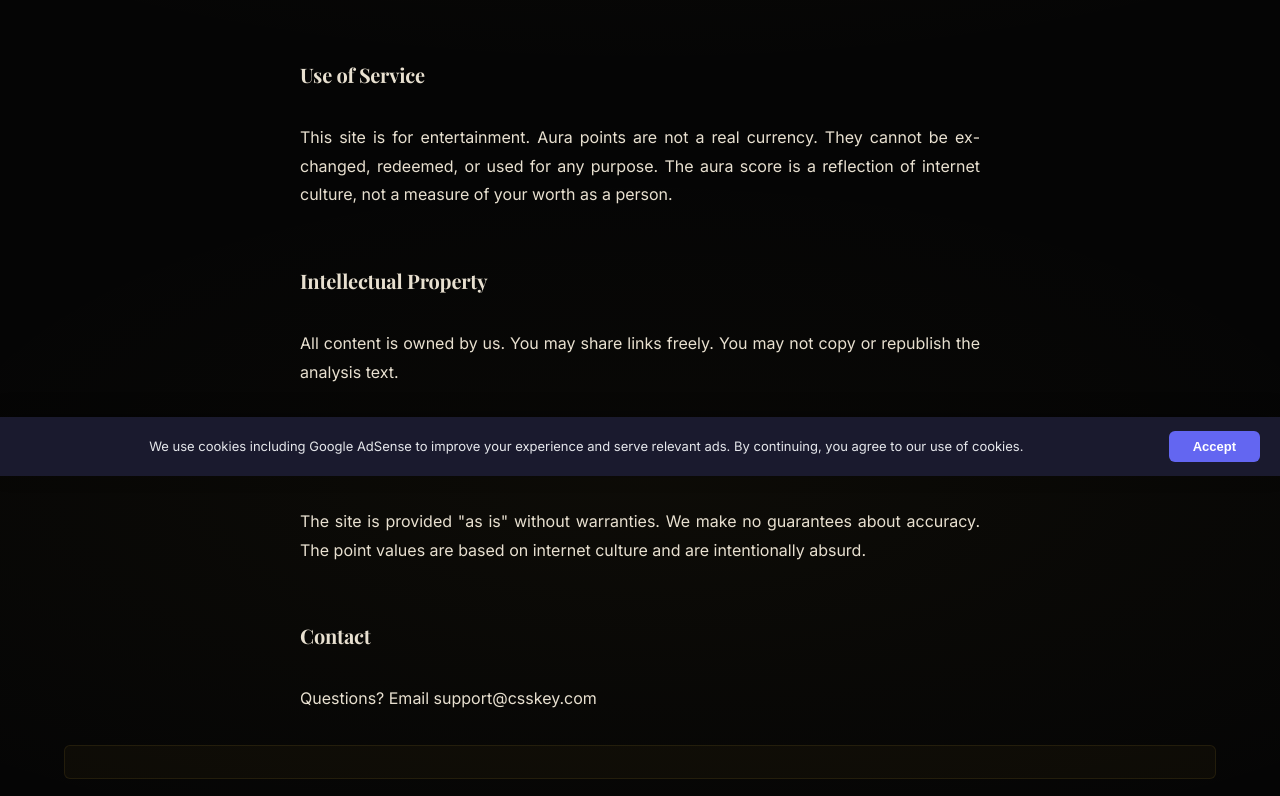
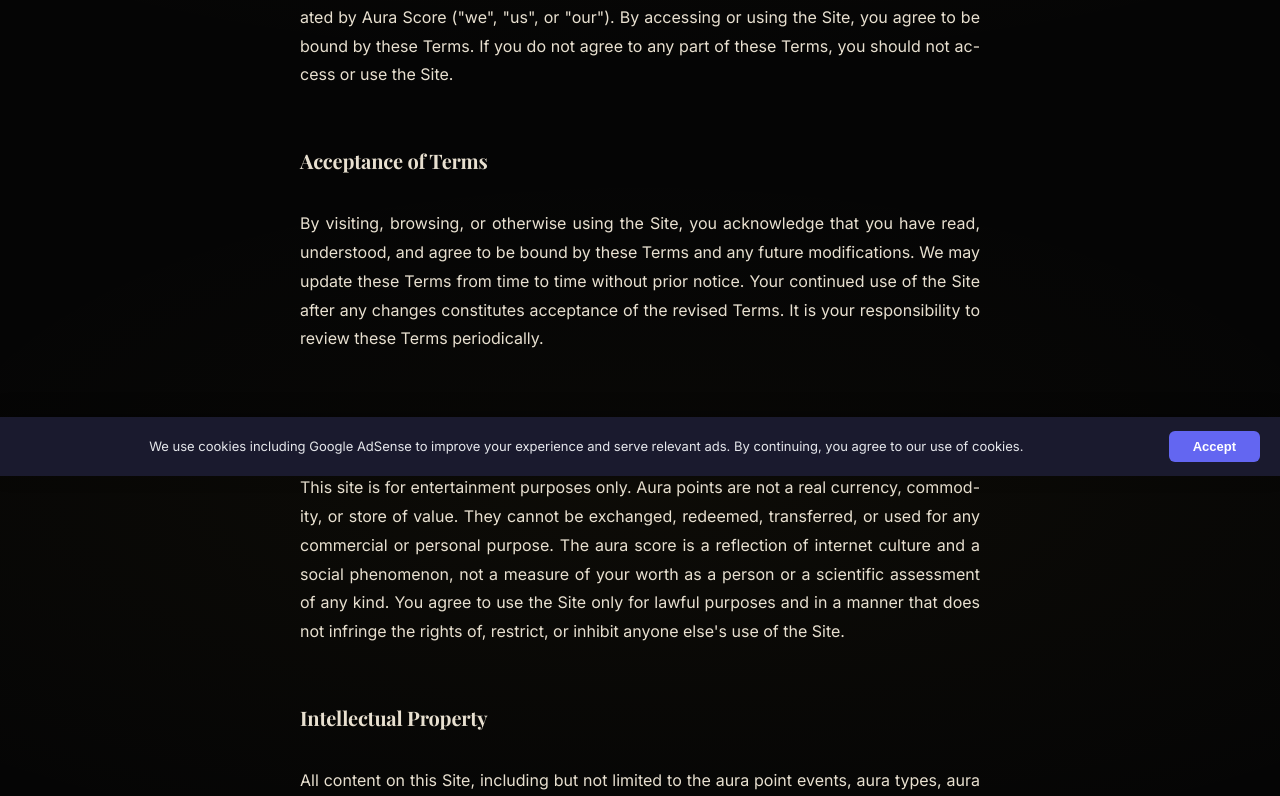
Before and after one commit to pengcc001-netizen/aura-score, a React (Vite) app: page /terms in a window 1280 px wide. Shown: the part 324-1120 px from the top of the page. Built offline with nearby package versions, Linux system fonts and the light colour scheme.

Commit message:
content: expand thin StaticPage pages (privacy/terms/contact)

```diff
--- a/src/pages/StaticPage.tsx
+++ b/src/pages/StaticPage.tsx
@@ -34,29 +34,35 @@
 
 **Last updated: July 2026**
 
+This privacy policy explains how Aura Score ("we", "us", or "our") handles information when you visit aura.csskey.com (the "Site"). We are committed to being transparent about what we collect, how we use it, and the choices you have.
+
 ### Information We Collect
 
-Aura Score does not collect personal information. Your quiz answers are encoded in your browser and never sent to a server. We do not use accounts, logins, or tracking cookies.
+Aura Score does not collect personal information. We do not require accounts, logins, email addresses, or any form of registration. When you take the aura quiz, your answers are converted into an encoded string that is stored entirely in the URL of your browser. This encoded string is never transmitted to our server, never written to a database, and never associated with your identity or device. We do not collect your IP address for tracking purposes, and we do not build user profiles.
 
 ### How the Quiz Works
 
-When you take the aura quiz, your answers are converted to an encoded string that is stored in the URL. This allows you to share your result without us storing any data. The encoded string is processed entirely in your browser.
+When you take the aura quiz, your answers are converted to an encoded string that is stored in the URL. This allows you to share your result by copying and pasting the link, without us storing any data on a server. The encoded string is processed entirely in your browser, meaning your answers remain on your device. If you close the page without sharing the link, your quiz results are gone.
 
 ### Cookies
 
-We do not set cookies directly. Google AdSense may set cookies as part of their ad-serving process. You can opt out at https://www.google.com/settings/ads.
+We do not set cookies directly. The only cookies that may be set on your browser come from third-party advertising partners, specifically Google AdSense, as part of their ad-serving process. These cookies allow Google to display relevant ads and measure ad performance. You can review and opt out of personalized advertising at https://www.google.com/settings/ads. You can also clear cookies in your browser settings at any time.
 
 ### Google AdSense
 
-We use Google AdSense to display ads. Google uses cookies to serve ads based on your visit. Learn more: https://policies.google.com/privacy
+We use Google AdSense to display ads on the Site. Google, as a third-party vendor, uses cookies to serve ads based on your prior visits to this and other websites. Google's use of advertising cookies enables it and its partners to serve ads to our users based on their visit to our site and/or other sites on the Internet. You may learn more about how Google handles data and your privacy options by reviewing Google's Privacy Policy at https://policies.google.com/privacy. You may also opt out of personalized advertising by visiting Google Ads Settings.
 
 ### Data Security
 
-All quiz data stays in your browser. Nothing is sent to a server.
+All quiz data stays in your browser. Nothing is sent to a server, which means there is no central database that could be breached or leaked. The only data that leaves your device is what you voluntarily choose to share by copying a result URL. We cannot recover lost result links because we never store them.
+
+### Children's Privacy
+
+The Site is not directed at children under the age of 13, and we do not knowingly collect personal information from children under 13. Because we do not collect personal information from any users, children are not at risk of having their data stored. If you believe a child has provided information through a shared result URL, please note that we have no way to access or delete that data, as it lives only in the link itself.
 
 ### Contact
 
-Questions? Email support@csskey.com`,
+If you have any questions about this Privacy Policy, please contact us at support@csskey.com. We will do our best to respond within a reasonable timeframe.`,
   },
   terms: {
     title: 'Terms of Service',
@@ -64,29 +70,37 @@
 
 **Last updated: July 2026**
 
-By using this site, you agree to these terms.
+These Terms of Service ("Terms") govern your use of aura.csskey.com (the "Site") operated by Aura Score ("we", "us", or "our"). By accessing or using the Site, you agree to be bound by these Terms. If you do not agree to any part of these Terms, you should not access or use the Site.
+
+### Acceptance of Terms
+
+By visiting, browsing, or otherwise using the Site, you acknowledge that you have read, understood, and agree to be bound by these Terms and any future modifications. We may update these Terms from time to time without prior notice. Your continued use of the Site after any changes constitutes acceptance of the revised Terms. It is your responsibility to review these Terms periodically.
 
 ### Use of Service
 
-This site is for entertainment. Aura points are not a real currency. They cannot be exchanged, redeemed, or used for any purpose. The aura score is a reflection of internet culture, not a measure of your worth as a person.
+This site is for entertainment purposes only. Aura points are not a real currency, commodity, or store of value. They cannot be exchanged, redeemed, transferred, or used for any commercial or personal purpose. The aura score is a reflection of internet culture and a social phenomenon, not a measure of your worth as a person or a scientific assessment of any kind. You agree to use the Site only for lawful purposes and in a manner that does not infringe the rights of, restrict, or inhibit anyone else's use of the Site.
 
 ### Intellectual Property
 
-All content is owned by us. You may share links freely. You may not copy or republish the analysis text.
+All content on this Site, including but not limited to the aura point events, aura types, aura personas, blog posts, design, layout, and underlying code, is owned by us and protected by applicable intellectual property laws. You may share links to the Site freely. You may not copy, republish, reproduce, modify, distribute, or otherwise exploit the analysis text or other content without our prior written permission.
 
-### Disclaimer
+### Disclaimer of Warranties
 
-The site is provided "as is" without warranties. We make no guarantees about accuracy. The point values are based on internet culture and are intentionally absurd.
+The Site is provided "as is" and "as available", without warranties of any kind, either express or implied, including but not limited to implied warranties of merchantability, fitness for a particular purpose, or non-infringement. We make no guarantees about the accuracy, reliability, completeness, or timeliness of the content. The point values are based on internet culture and are intentionally absurd. Your reliance on the Site is at your sole risk.
+
+### Limitation of Liability
+
+To the fullest extent permitted by applicable law, we shall not be liable for any direct, indirect, incidental, consequential, special, or exemplary damages arising out of or in connection with your use of the Site, including but not limited to damages for loss of profits, goodwill, or reputation. The framework is designed for humor and social reflection, not for guiding real-world decisions.
 
 ### Contact
 
-Questions? Email support@csskey.com`,
+If you have any questions about these Terms, please contact us at support@csskey.com.`,
   },
   contact: {
     title: 'Contact',
     content: `## Contact
 
-Found a bug or have an aura event suggestion? Email works best.
+Found a bug, have an aura event suggestion, or want to share feedback about the site? Email works best. I read every message and try to respond personally when I can.
 
 ### Email
 
@@ -94,7 +108,19 @@
 
 ### Response Time
 
-Most emails get a reply within two business days.
+Most emails get a reply within two business days. If your message is complex or requires research on my end, it may take a little longer. I appreciate your patience.
+
+### What to Include
+
+To help me respond quickly, please include the following in your email: a clear description of the issue or suggestion, the page or feature it relates to, and any screenshots or examples if relevant. The more context you provide, the faster I can help.
+
+### Bug Reports
+
+If you found a bug, please include the browser and device you are using, the URL of the page where it happened, and a description of what you expected versus what actually happened. Steps to reproduce the issue are especially helpful.
+
+### Feature Requests
+
+Have an idea for a new feature, quiz question, or aura type? Send it along. I cannot promise to implement every suggestion, but I keep a running list and prioritize based on what would help the most users.
 
 ### Submit an Aura Event
 
@@ -108,23 +134,23 @@
 
 ### Entertainment Purposes Only
 
-Aura Score is an entertainment website. The aura points, aura types, and aura personas presented on this site are based on internet culture and are not intended to be taken seriously as measures of social worth, personality, or character.
+Aura Score is an entertainment website. The aura points, aura types, and aura personas presented on this site are based on internet culture and are not intended to be taken seriously as measures of social worth, personality, or character. The aura framework originated as a meme on TikTok, and everything on this site should be understood in that playful, satirical spirit. If you find yourself taking your aura score personally, please step back, take a breath, and remember that the entire concept started as a joke.
 
 ### Not Professional Advice
 
-The content on this site is not professional, psychological, or social advice. If you are concerned about your social relationships or mental health, please consult a qualified professional.
+The content on this site is not professional, psychological, medical, legal, or social advice. We are not licensed therapists, counselors, or consultants. If you are concerned about your social relationships, self-esteem, or mental health, please consult a qualified professional. The quiz and analysis on this site are not a substitute for professional guidance.
 
 ### Cultural Context
 
-Aura points originated as an internet meme on TikTok. The point values, event categories, and personas are creative interpretations of this cultural phenomenon. They do not represent scientific or psychological measurements.
+Aura points originated as an internet meme on TikTok. The point values, event categories, and personas are creative interpretations of this cultural phenomenon. They do not represent scientific or psychological measurements. The categories are fluid and intentionally subjective, reflecting the playful nature of the trend rather than any established framework.
 
 ### No Liability
 
-We are not liable for any decisions made based on aura point values. The framework is designed for humor and social reflection, not for guiding real-world decisions.
+We are not liable for any decisions made based on aura point values or any content on this site. The framework is designed for humor and social reflection, not for guiding real-world decisions. You are solely responsible for how you interpret and act on the content presented here.
 
 ### Contact
 
-Questions? Email support@csskey.com`,
+If you have questions about this disclaimer, please contact us at support@csskey.com.`,
   },
 }
 
```
